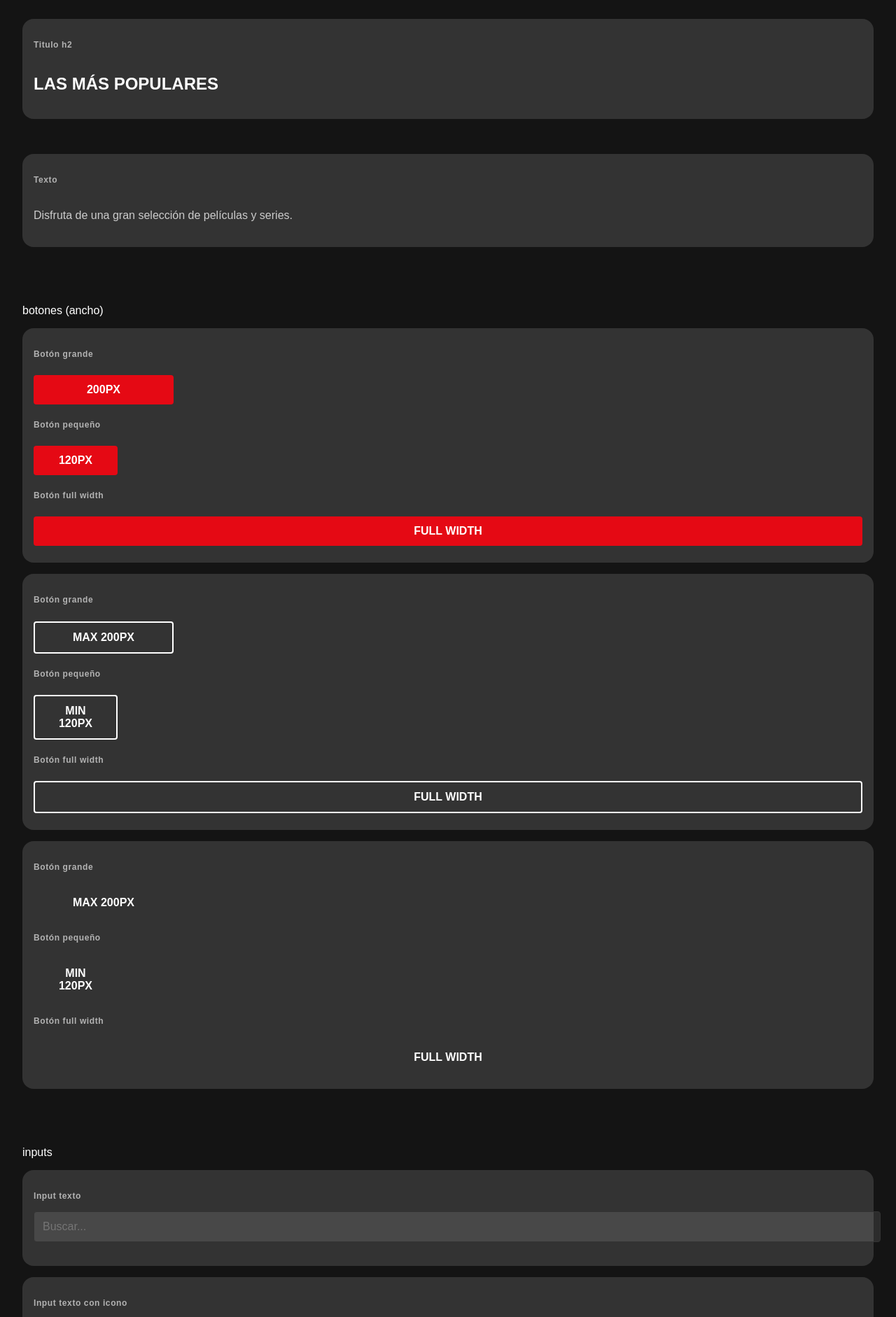
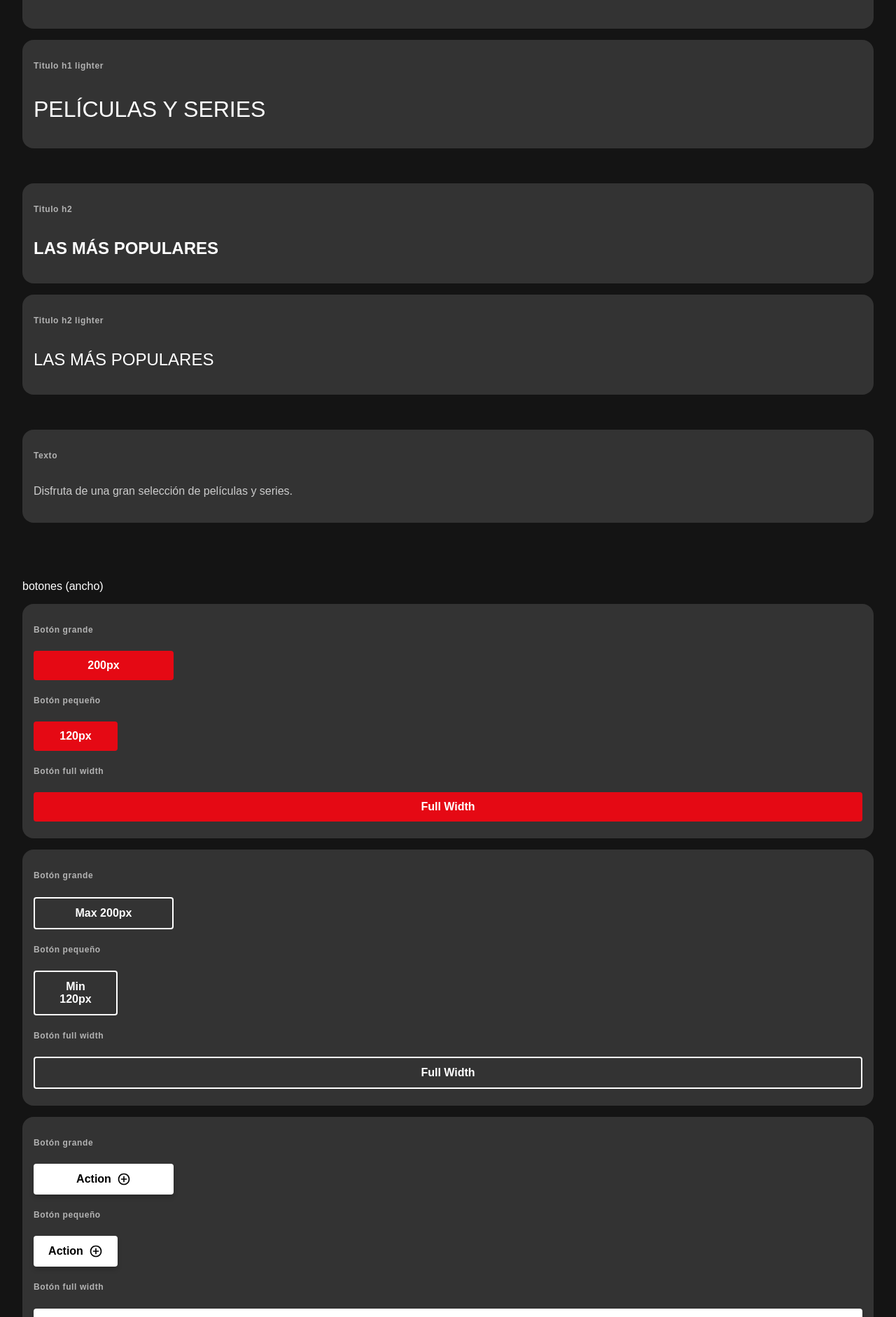
Before and after one commit to ezequielvera391/rimovies-v2, an Angular app: page /playground in a window 1280 px wide. Shown: the part 260-2142 px from the top of the page at 70% size. Built offline with nearby package versions, Linux system fonts and the light colour scheme.

Commit message:
feat: add chip component, button action, spacing new classes and other minors styles

```diff
--- a/src/app/core/playground/playground.component.html
+++ b/src/app/core/playground/playground.component.html
@@ -1,14 +1,22 @@
-<div class="flex flex-col gap-6">
+<div class="flex flex-col gap-6 mt-6 pt-6">
     tipografia
     <div class="flex flex-col gap-4">
         <div class="flex flex-col card card--secondary p-4">
             <p class="text label">Titulo h1</p>
             <h1 class="title title--large">Películas y series</h1>
         </div>
+        <div class="flex flex-col card card--secondary p-4">
+            <p class="text label">Titulo h1 lighter</p>
+            <h1 class="title title--large lighter">Películas y series</h1>
+        </div>
         <br>
         <div class="flex flex-col card card--secondary p-4">
             <p class="text label">Titulo h2</p>
             <h2 class="title title--medium">Las más populares</h2>
+        </div>
+        <div class="flex flex-col card card--secondary p-4">
+            <p class="text label">Titulo h2 lighter</p>
+            <h2 class="title title--medium lighter">Las más populares</h2>
         </div>
         <br>
         <div class="flex flex-col card card--secondary p-4">
@@ -35,13 +43,23 @@
             <p class="text label">Botón full width</p>
             <button class="button button--secondary button--w-full my-2">Full Width</button>
         </div>
+          <div class="flex flex-col card card--secondary p-4">
+        <p class="text label">Botón grande</p>
+        <button class="button button--action button--w-lg my-2">
+          Action <img src="assets/images/icons/add_circle.svg" alt="Play">
+        </button>
+        <p class="text label">Botón pequeño</p>
+        <button class="button button--action button--w-m my-2">
+          Action   <img src="assets/images/icons/add_circle.svg" alt="Play">
+        </button>
+        <p class="text label">Botón full width</p>
+        <button class="button button--action button--w-full my-2">
+          Action <img src="assets/images/icons/add_circle.svg" alt="Play">
+        </button>
+    </div>
         <div class="flex flex-col card card--secondary p-4">
-            <p class="text label">Botón grande</p>
+            <p class="text label">Botón texto</p>
             <button class="button button--ghost button--w-lg my-2">Max 200px</button>
-            <p class="text label">Botón pequeño</p>
-            <button class="button button--ghost button--w-m my-2">Min 120px</button>
-            <p class="text label">Botón full width</p>
-            <button class="button button--ghost button--w-full my-2">Full Width</button>
         </div>
     </div>
     <br>
@@ -50,7 +68,9 @@
         <br>
         <div class="flex flex-col card card--secondary p-4">
             <p class="text label">Input texto</p>
-            <input class="input" type="text" placeholder="Buscar...">
+            <div class="input-wrapper">
+              <input class="input" type="text" placeholder="Buscar...">
+            </div>
             <br>
         </div>
         <div class="flex flex-col card card--secondary p-4">
@@ -69,4 +89,14 @@
         </div>
         <br>
     </div>
+    <div class="flex flex-col gap-4">
+      Chips
+      <br>
+        <div class="flex flex-col card card--secondary p-4 gap-4">
+          <app-chip label="Action"></app-chip>
+          <app-chip label="Drama"></app-chip>
+          <app-chip label="Thriller"></app-chip>
+          <app-chip label="Leonardo DiCaprio" [removable]="true"></app-chip>
+        </div>
+    </div>
 </div>
--- a/src/app/core/playground/playground.component.ts
+++ b/src/app/core/playground/playground.component.ts
@@ -1,10 +1,11 @@
 import { Component } from '@angular/core';
 import { CommonModule } from '@angular/common';
+import { ChipComponent } from 'src/app/shared/chip/chip.component';
 
 @Component({
   selector: 'app-playground',
   standalone: true,
-  imports: [CommonModule],
+  imports: [CommonModule, ChipComponent],
   templateUrl: './playground.component.html',
   styleUrls: ['./playground.component.scss']
 })
--- /dev/null
+++ b/src/app/shared/chip/chip.component.html
@@ -0,0 +1,4 @@
+<div class="chip" [ngClass]="{ 'chip--removable': removable }">
+  {{ label }}
+  <button *ngIf="removable" class="close-btn" (click)="remove()">×</button>
+</div>
--- /dev/null
+++ b/src/app/shared/chip/chip.component.scss
@@ -0,0 +1,31 @@
+@import '/src/assets/styles/variables';
+
+.chip {
+  display: inline-flex;
+  align-items: center;
+  background: $chip-background-color;
+  color: $text-color;
+  font-size: 14px;
+  padding: 6px 12px;
+  border-radius: 8px;
+  cursor: pointer;
+  transition: background 0.2s ease;
+
+  &--removable {
+    padding-right: 8px;
+
+    .close-btn {
+      margin-left: 8px;
+      background: none;
+      border: none;
+      color: $text-color;
+      font-weight: bold;
+      cursor: pointer;
+      transition: opacity 0.2s ease;
+
+      &:hover {
+        opacity: 0.7;
+      }
+    }
+  }
+}
--- /dev/null
+++ b/src/app/shared/chip/chip.component.ts
@@ -0,0 +1,18 @@
+import { Component, Input } from '@angular/core';
+import { CommonModule } from '@angular/common';
+
+@Component({
+  selector: 'app-chip',
+  standalone: true,
+  imports: [CommonModule],
+  templateUrl: './chip.component.html',
+  styleUrls: ['./chip.component.scss'],
+})
+export class ChipComponent {
+  @Input() label!: string;
+  @Input() removable: boolean = false;
+
+  remove() {
+    console.log(`Eliminar chip: ${this.label}`);
+  }
+}
--- a/src/assets/styles/_buttons.scss
+++ b/src/assets/styles/_buttons.scss
@@ -9,7 +9,6 @@
   cursor: pointer;
   text-align: center;
   transition: background 0.3s ease, border 0.3s ease;
-  text-transform: uppercase;
 
   &--primary {
     background: $primary-color;
@@ -17,10 +16,28 @@
     border: none;
 
     &:hover {
-      background: lighten($primary-color, 5%);
+      background: lighten($primary-color, 20%);
     }
   }
+  &--action {
+    background: #fff;
+    color: #000;
+    border: none;
+    display: flex;
+    align-items: center;
+    justify-content: center;
+    gap: 8px;
+    box-shadow: 0px 4px 6px rgba(0, 0, 0, 0.2);
 
+    &:hover {
+      background: darken(#fff, 20%);
+    }
+
+    img {
+      width: 20px;
+      height: 20px;
+    }
+  }
   &--secondary {
     background: transparent;
     border: 2px solid $text-color;
--- a/src/assets/styles/_spacing.scss
+++ b/src/assets/styles/_spacing.scss
@@ -1,5 +1,8 @@
 @import 'variables';
 
+.m-auto { margin: auto !important; }
+.mx-auto { margin-left: auto !important; margin-right: auto !important;}
+.my-auto {  margin-top: auto !important; margin-bottom: auto !important;}
 // Generar clases para márgenes (m, mx, my, mt, mb, ml, mr)
 @each $key, $value in $spacing-values {
   .m-#{$key} { margin: $value !important; }
@@ -11,6 +14,9 @@
   .mr-#{$key} { margin-right: $value !important; }
 }
 
+.p-auto { padding: auto !important; }
+.px-auto { padding-left: auto !important; padding-right: auto !important; }
+.py-auto { padding-top: auto !important; padding-bottom: auto !important; }
 // Generar clases para paddings (p, px, py, pt, pb, pl, pr)
 @each $key, $value in $spacing-values {
   .p-#{$key} { padding: $value !important; }
--- a/src/assets/styles/_variables.scss
+++ b/src/assets/styles/_variables.scss
@@ -6,7 +6,7 @@ $text-color: #fff;
 $text-color-secondary: #b3b3b3;
 $border-color: #333;
 $full-black: #000;
-
+$chip-background-color: #4a4a4a;
 // Tipografía
 $font-family: 'Arial', sans-serif;
 
@@ -30,7 +30,7 @@ $spacing-values: (
 .w-auto { width: auto !important; }
 
 // el valor máximo que puedo poner es 1000
-@for $i from 1 through 1000 {
+@for $i from 1 through 1200 {
 
   .w-#{$i}, .min-w-#{$i}, .max-w-#{$i} {
     width: #{$i}px !important;
```
Also changed, not shown: src/assets/images/icons/add_circle.svg (added), 1 other file (tests, documents, lock files or other folders).
